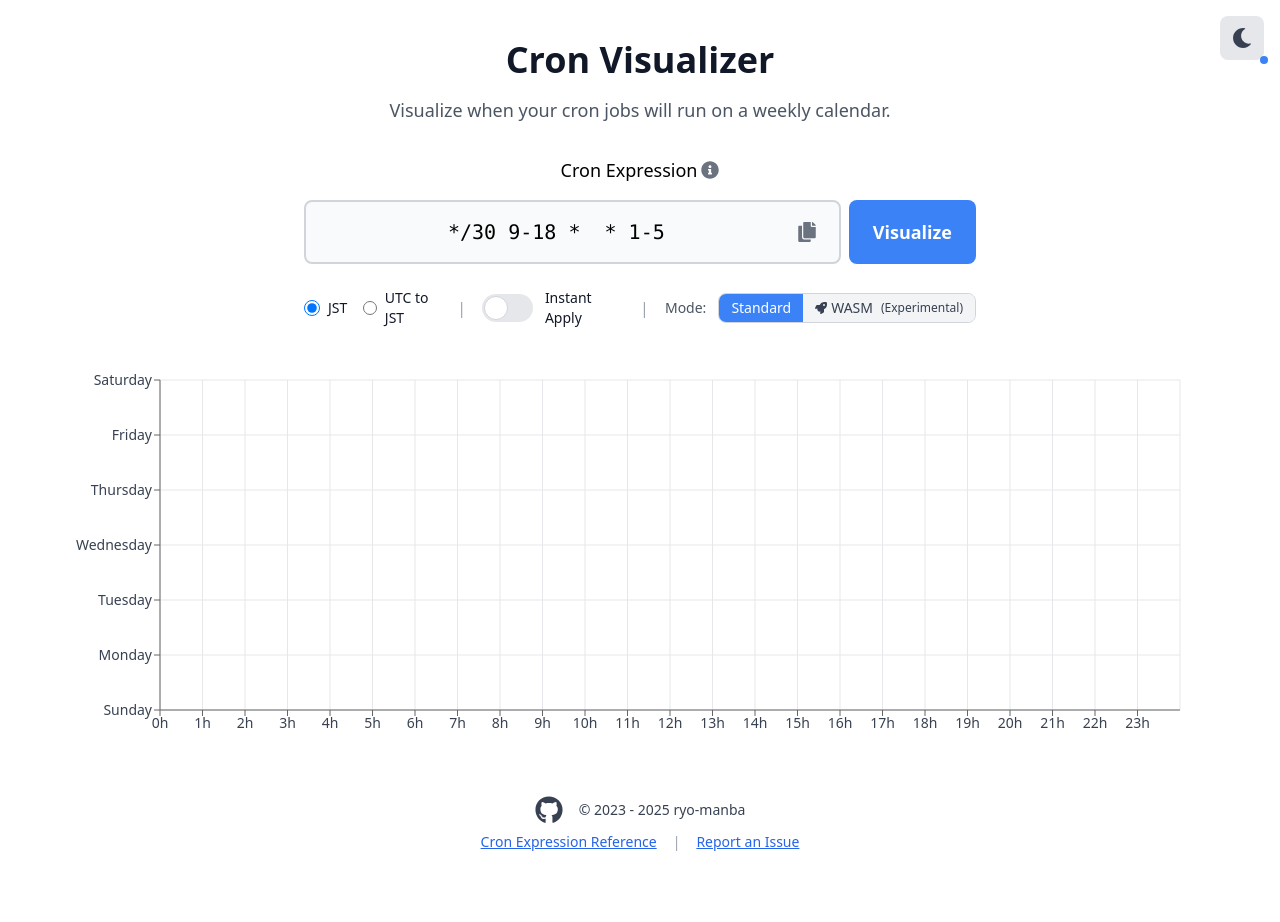
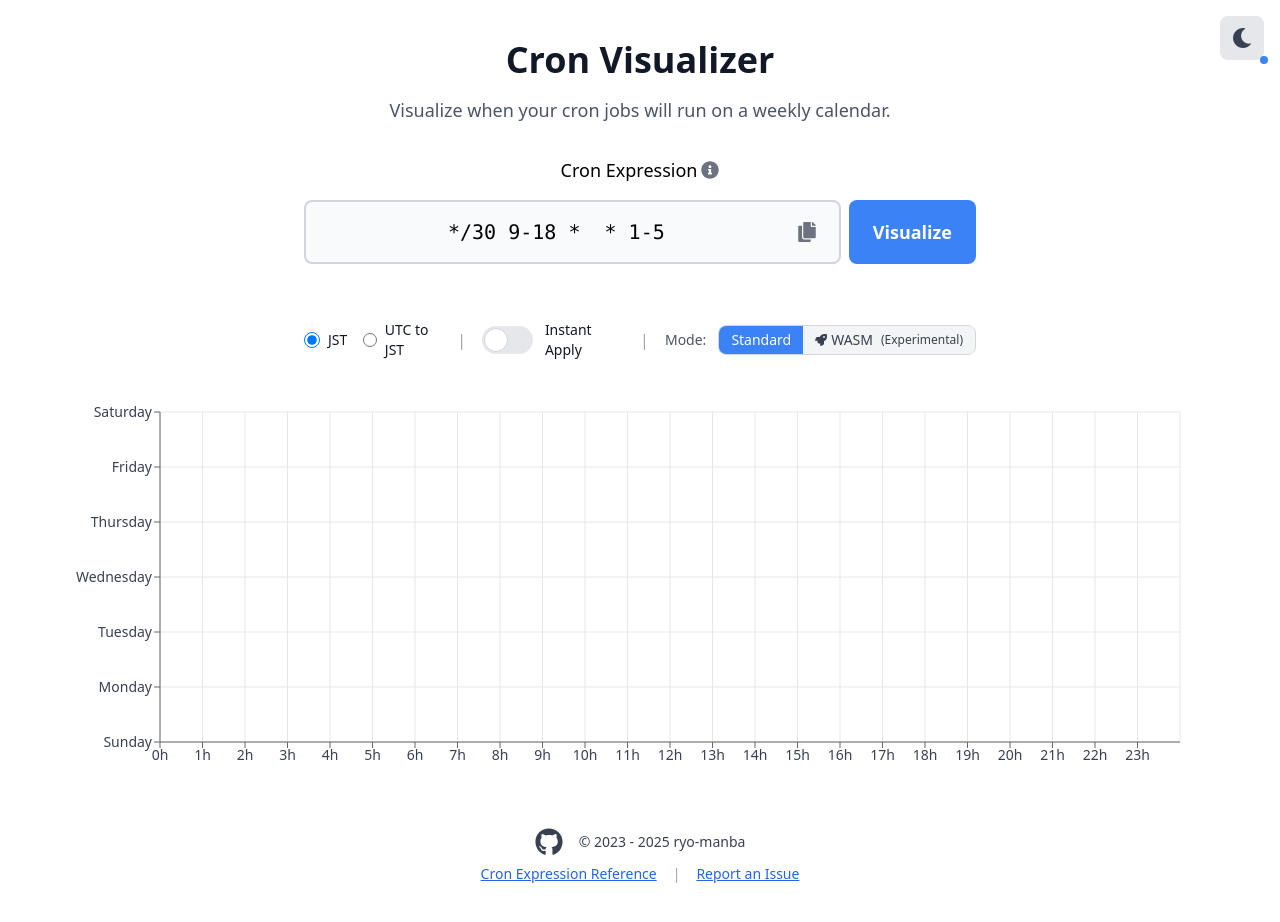
Before and after one commit to ryo-manba/cron-visualizer, a React (Create React App) app: page / in a window 1280 px wide. Shown: the top 922 px of the page. Built offline with nearby package versions, Linux system fonts and the light colour scheme.

Commit message:
fix layout shift

```diff
--- a/src/App.tsx
+++ b/src/App.tsx
@@ -158,17 +158,17 @@ const App = () => {
                   </div>
                 </div>
                 {errorMessage && <p className="text-red-500 dark:text-red-400 mt-2 text-center">{errorMessage}</p>}
-                {isProcessing && instantApply && (
-                  <p className="text-blue-500 dark:text-blue-300 mt-2 text-sm text-center">Processing...</p>
-                )}
-                {executionTime !== null && parsedData.length > 0 && (
-                  <div className="mt-2 text-center">
+                <div className="mt-2 text-center h-6">
+                  {isProcessing && instantApply && (
+                    <p className="text-blue-500 dark:text-blue-300 text-sm">Processing...</p>
+                  )}
+                  {executionTime !== null && parsedData.length > 0 && (
                     <span className="text-sm text-gray-600 dark:text-gray-400">
                       Execution time: <span className="font-mono font-bold">{executionTime.toFixed(2)}ms</span>
                       {' '}({parsedData.length} data points)
                     </span>
-                  </div>
-                )}
+                  )}
+                </div>
 
                 <div className="mt-6 flex flex-col lg:flex-row gap-4 justify-center items-center">
                   <div className="flex flex-col sm:flex-row gap-4 items-center">
```
